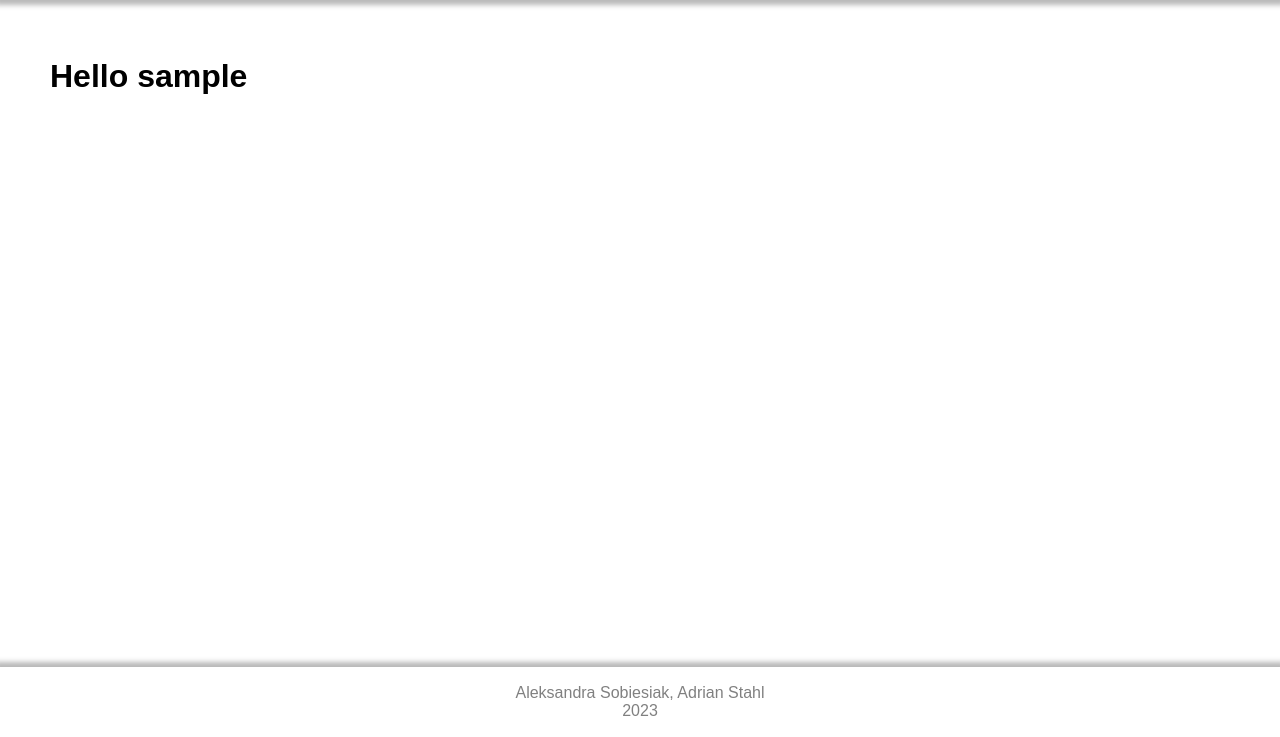
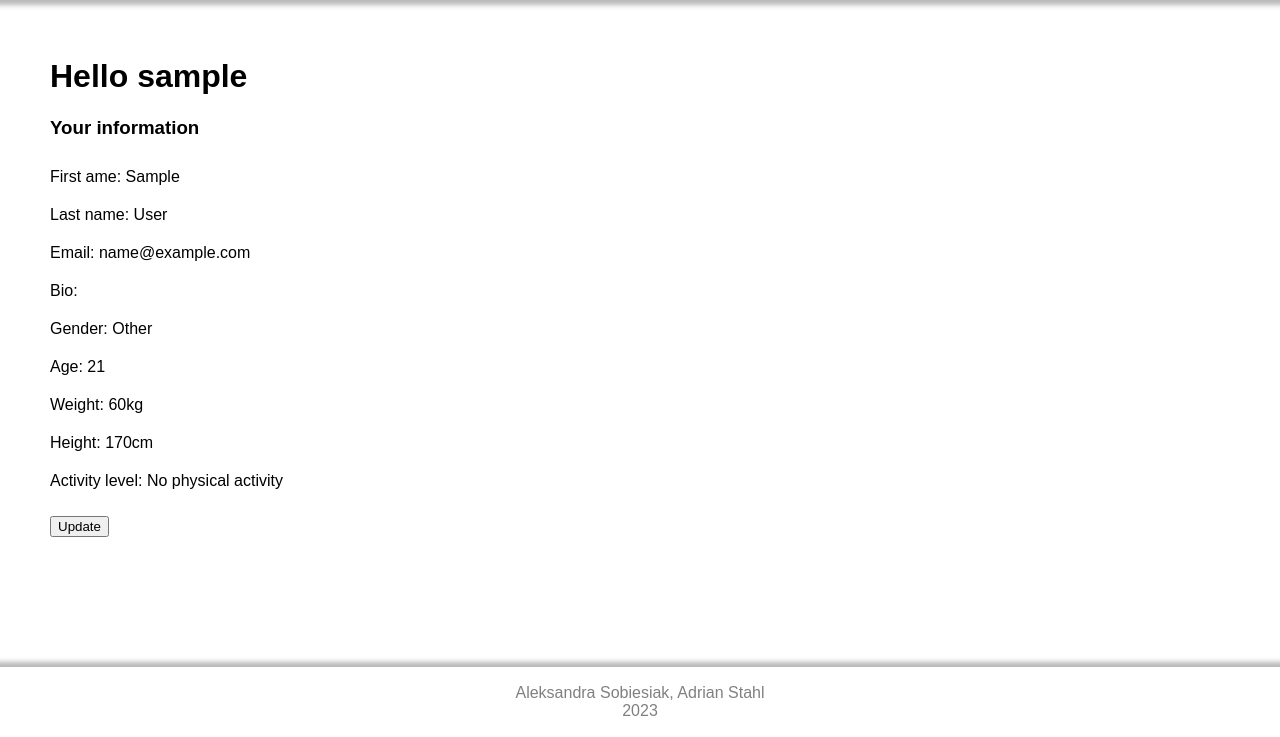
Before and after one commit to adrians127/eat_live_django, a Django app: page /userpage/ in a window 1280 px wide. Shown: the part 63-800 px from the top of the page. Run offline with Django 4.2, Linux system fonts and the light colour scheme; the visitor is signed in with stand-in values (Sample User, id 1).

Commit message:
user page and user update info

```diff
--- a/frontend/static/css/styles.css
+++ b/frontend/static/css/styles.css
@@ -61,7 +61,20 @@
     margin: 0;
 }
 
-#header-list > li > a {
+a {
     text-decoration: none;
     color: inherit;
 }
+
+.user-info-list {
+    list-style-type: none;
+    padding: 0;
+}
+
+.user-info-list > li {
+    padding: 10px 0;
+}
+
+.operation-info {
+    color: red;
+}
--- a/frontend/templates/base.html
+++ b/frontend/templates/base.html
@@ -21,7 +21,7 @@
             <li><a href="/">Home</a></li>
             <li><a href="/calculators/">Calculators</a></li>
             {% if user.is_authenticated %}
-            <li>My Profile</li>
+            <li><a href="{% url 'userpage' %}">My Profile</a></li>
             <li><a href="{% url 'logout' %}" onclick="logout_popup()">Logout</a></li>
             {% else %}
             <li><a href="/login/">Login</a></li>
@@ -29,7 +29,7 @@
             {% endif %}
 
             {% if user.is_superuser %}
-            <li><a href="admin/">Admin Panel</a></li>
+            <li><a href="/admin/">Admin Panel</a></li>
             {% endif %}
 
         </ul>
--- a/frontend/templates/home.html
+++ b/frontend/templates/home.html
@@ -2,8 +2,9 @@
 
 {% block content %}
     {% if user.is_authenticated %}
-        <p>SIEMANO</p>
-        <p>{{user.profile.bio}}</p>
+        <h1>Home Page</h1>
+        <h3>Hello {{user.username}}</h3>
+        <p>Changed home page content based on logged user</p>
     {% else %}
         <div>
             <h1>Home</h1>
--- a/frontend/templates/user_home.html
+++ b/frontend/templates/user_home.html
@@ -1,8 +1,22 @@
 {% extends 'base.html' %}
 
 {% block content %}
-<div>
+<div class>
     <h1>Hello {{ user.username }}</h1>
+    <h3>Your information</h3>
+    <ul class="user-info-list">
+        <li>First ame: {{user.first_name}}</li>
+        <li>Last name: {{user.last_name}}</li>
+        <li>Email: {{user.email}}</li>
+        <li>Bio: {{ user.profile.bio }}</li>
+        <li>Gender: {{ user.profile.get_gender_display }}</li>
+        <li>Age: {{ user.profile.age }}</li>
+        <li>Weight: {{user.profile.weight}}kg</li>
+        <li>Height: {{user.profile.height}}cm</li>
+        <li>Activity level: {{user.profile.get_activity_level_display}}</li>
+    </ul>
+
+    <button><a href="{% url 'user_update' %}">Update</a></button>
 </div>
 
 {% endblock content %}
--- a/frontend/urls.py
+++ b/frontend/urls.py
@@ -4,5 +4,4 @@
 urlpatterns = [
     path('' , views.home, name='home'),
     path('calculators/', views.calculators),
-    path('userpage/', views.user_page, name='userpage')
 ]
--- a/frontend/views.py
+++ b/frontend/views.py
@@ -4,7 +4,6 @@
 from calculators.bmi_calculator import calculate_bmi
 from calculators.water_calculator import water_calculate
 from calculators.calories_calculator import calculate_nutritions
-from django.contrib.auth.decorators import login_required
 
 
 def home(request):
@@ -28,7 +27,3 @@
     else:
         form = CreateCalculationForm()
         return render(response, 'calculators.html', {"form": form})
-
-@login_required
-def user_page(request):
-    return render(request, 'user_home.html')
--- a/members/models.py
+++ b/members/models.py
@@ -1,5 +1,7 @@
 from django.db import models
 from django.contrib.auth.models import User
+from django.db.models.signals import post_save
+from django.dispatch import receiver
 GENDER_CHOICES = [
         ('M', 'Male'),
         ('F', 'Female'),
@@ -23,3 +25,12 @@
 
     def __str__(self):
         return str(self.user)
+
+@receiver(post_save, sender=User)
+def create_user_profile(sender, instance, created, **kwargs):
+    if created:
+        Profile.objects.create(user=instance)
+
+@receiver(post_save, sender=User)
+def save_user_profile(sender, instance, **kwargs):
+    instance.profile.save()
--- a/members/urls.py
+++ b/members/urls.py
@@ -3,5 +3,7 @@
 urlpatterns = [
     path('login/', views.login_user),
     path('register/', views.register_user, name="register"),
-    path('logout/', views.logout_user, name="logout")
+    path('logout/', views.logout_user, name="logout"),
+    path('userpage/', views.user_page, name='userpage'),
+    path('userpage/update', views.user_update_page, name="user_update")
 ]
--- a/members/views.py
+++ b/members/views.py
@@ -1,8 +1,8 @@
 from django.shortcuts import render, redirect
 from django.contrib.auth import authenticate, login, logout
-from django.contrib import messages
 from django.contrib.auth.forms import UserCreationForm
-from .forms import CreateLoginForm, RegisterUserForm
+from django.contrib.auth.decorators import login_required
+from .forms import CreateLoginForm, RegisterUserForm, UpdateUserForm, UpdateProfileForm
 
 # Create your views here.
 
@@ -28,7 +28,6 @@
 
 def logout_user(request):
     logout(request)
-    messages.success(request, ("You successfully logged out!"))
     return redirect('home')
 
 def register_user(request):
@@ -38,21 +37,43 @@
             form.save()
             username = form.cleaned_data["username"]
             password = form.cleaned_data["password1"]
-            # first_name = form.cleaned_data["first_name"]
 
             #obsługa rejestracji
             user = authenticate(username=username, password=password)
             if user is not None:
                 login(request, user)
-                messages.success(request, "You successfully registered!")
-                return redirect('userpage')
+                return redirect('user_update')
 
             #nie udało się
             info = "The registration was unsuccessful"
             return render(request, 'register.html', {"form": form, "info":info})
         else:
-            messages.error(request, "The password is not strong enough")
-            return render(request, 'register.html', {"form": form})
+            info = "The password is not strong enough"
+            return render(request, 'register.html', {"form": form, "info": info})
     else:
         form = RegisterUserForm()
         return render(request, 'register.html', {"form": form})
+
+@login_required
+def user_page(request):
+    return render(request, 'user_home.html')
+
+@login_required
+def user_update_page(request):
+    if request.method == "POST":
+        u_form = UpdateUserForm(request.POST, instance=request.user)
+        p_form = UpdateProfileForm(request.POST, instance=request.user.profile)
+        if u_form.is_valid() and p_form.is_valid():
+            u_form.save()
+            p_form.save()
+            return redirect('userpage')
+
+    else:
+        u_form = UpdateUserForm(instance=request.user)
+        p_form = UpdateProfileForm(instance=request.user.profile)
+
+    context = {
+        'u_form': u_form,
+        'p_form': p_form
+    }
+    return render(request, 'user_update.html', context)
```
Also changed, not shown: frontend/templates/register.html (+1 -9 lines), frontend/templates/user_update.html (added, +14 -0 lines), members/forms.py (+14 -1 lines).
